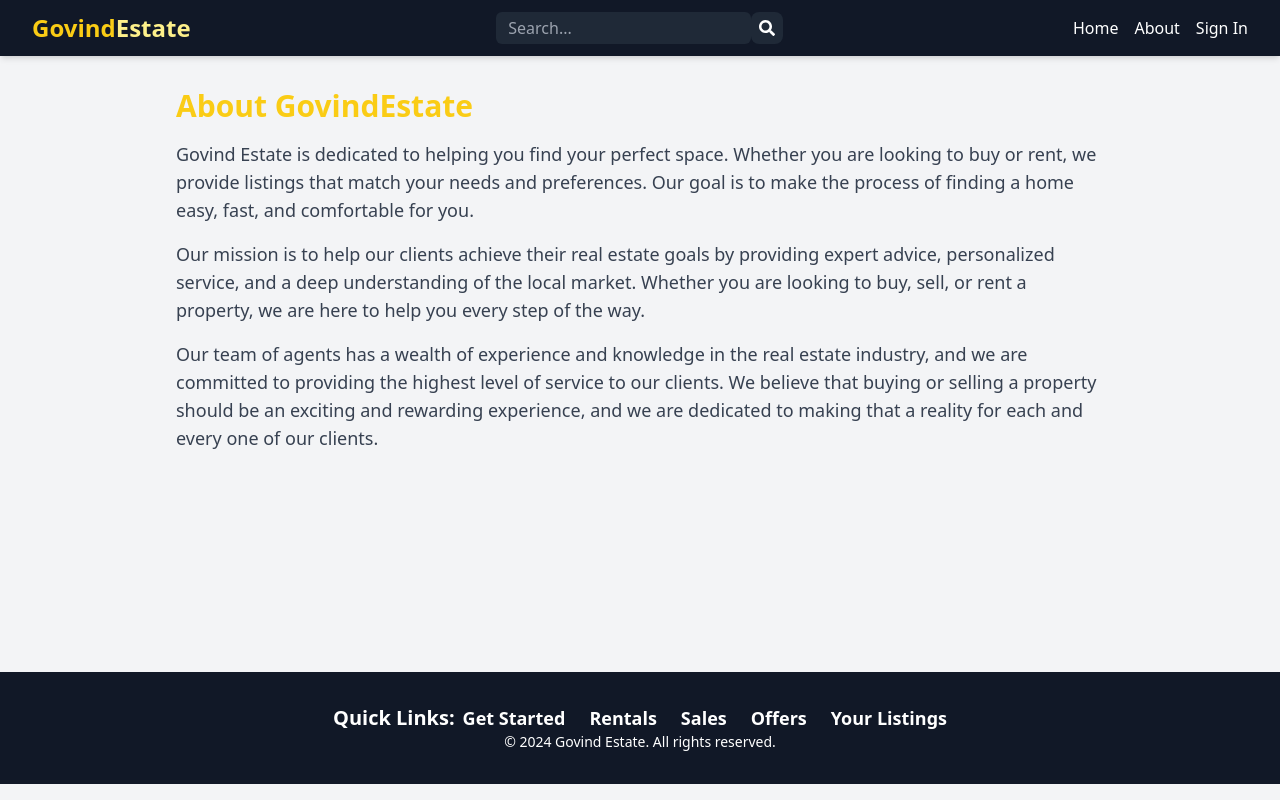
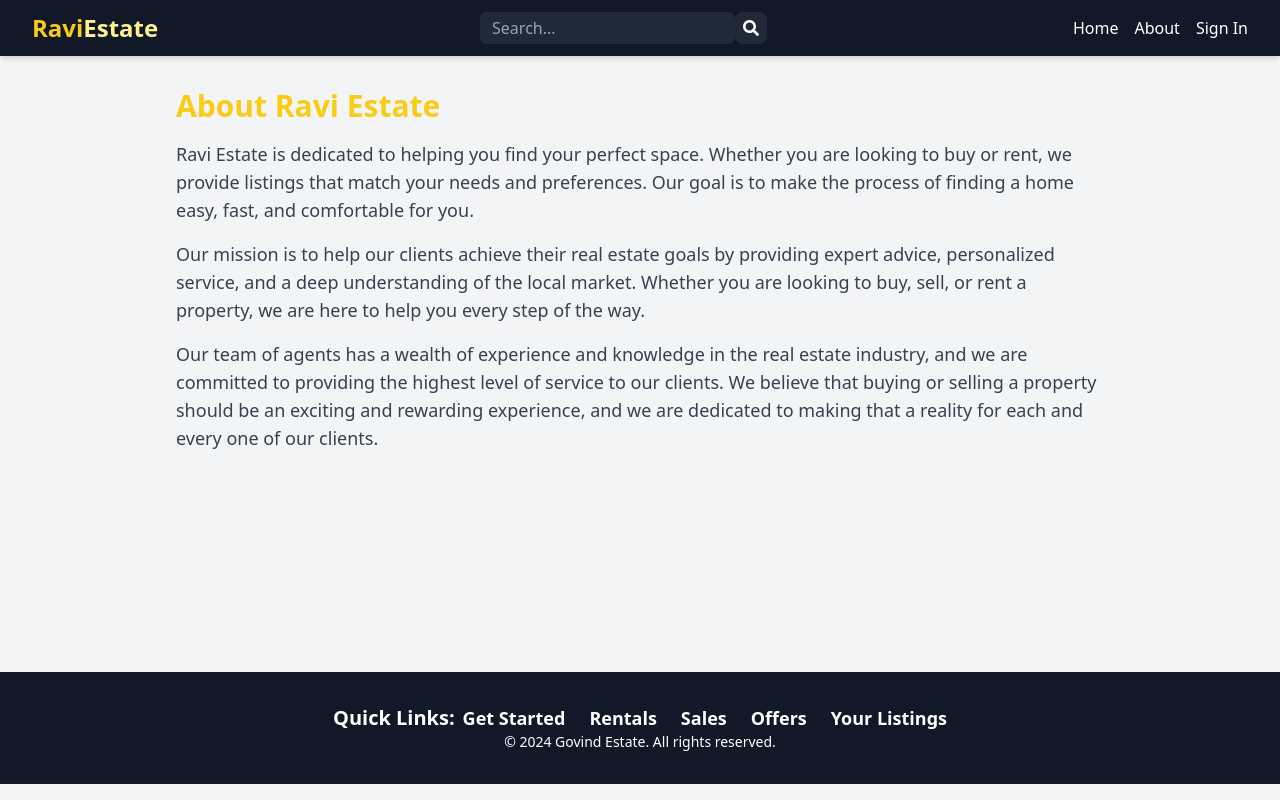
Before and after one commit to Govind-ravi/MERN_Estate, a React (Vite) app in the folder client/: page /about in a window 1280 px wide. Built offline with nearby package versions, Linux system fonts and the light colour scheme; no server answers.

Commit message:
Govind to Ravi

```diff
--- a/client/src/components/Header.jsx
+++ b/client/src/components/Header.jsx
@@ -37,7 +37,7 @@
       <div className="max-w-7xl mx-auto px-4 sm:px-6 lg:px-8 py-3 flex justify-between items-center">
         <Link to="/" className="flex items-center">
           <h1 className="text-2xl font-bold text-white flex items-center">
-            <span className="text-yellow-400">Govind</span>
+            <span className="text-yellow-400">Ravi</span>
             <span className="text-yellow-200">Estate</span>
           </h1>
         </Link>
--- a/client/src/pages/About.jsx
+++ b/client/src/pages/About.jsx
@@ -3,9 +3,9 @@
 const AboutPage = () => {
   return (
     <div className="container mx-auto md:px-4 py-8 w-3/4  min-h-[77vh]">
-      <h1 className="text-2xl md:text-3xl font-bold mb-4 text-yellow-400">About GovindEstate</h1>
+      <h1 className="text-2xl md:text-3xl font-bold mb-4 text-yellow-400">About Ravi Estate</h1>
       <p className="md:text-lg mb-4 text-gray-700">
-        Govind Estate is dedicated to helping you find your perfect space.
+        Ravi Estate is dedicated to helping you find your perfect space.
         Whether you are looking to buy or rent, we provide listings that match
         your needs and preferences. Our goal is to make the process of finding a
         home easy, fast, and comfortable for you.
```
